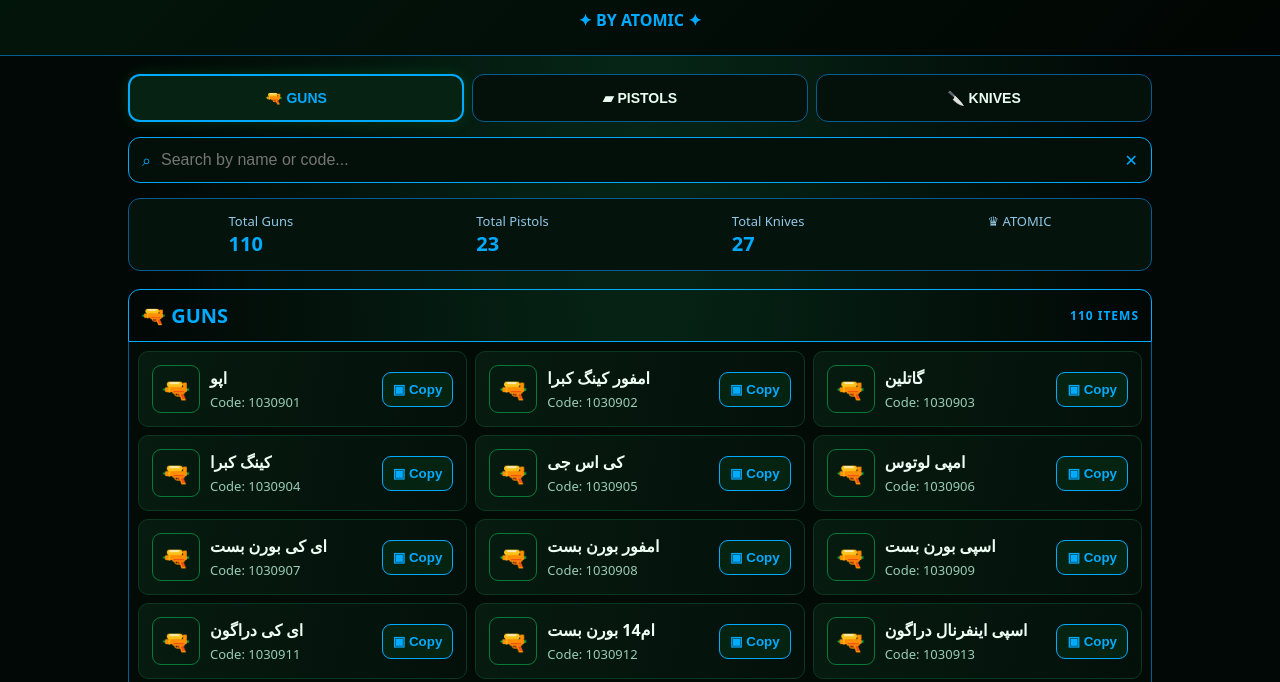
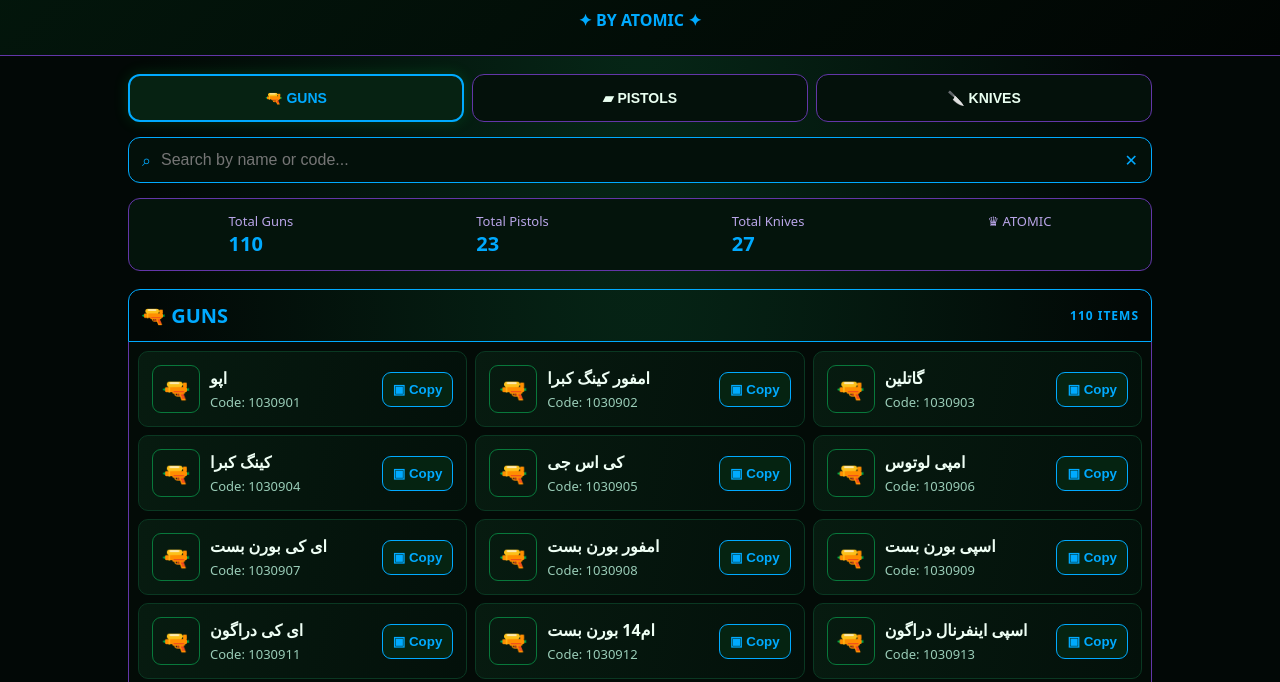
Before and after one commit to atomic-codes-11/killbox-codes-atomic, a plain HTML site: page index.html in a window 1280 px wide. Shown: the part 118-800 px from the top of the page. Drawn offline with Linux system fonts and the light colour scheme.

Commit message:
Update index.html

```diff
--- a/index.html
+++ b/index.html
@@ -5,7 +5,7 @@
 <meta name="theme-color" content="#03110a">
 <title>Killbox Codes | Atomic</title>
 <style>
-:root{--green:#00aaff;--bg:#020610;--panel:#06101f;--line:#075d91;--muted:#91c7e8}
+:root{--green:#00AAFF;--bg:#060615;--panel:#101027;--line:#6336A8;--muted:#B9A5E8}
 *{box-sizing:border-box}body{margin:0;background:radial-gradient(ellipse at top,#062717 0,#020806 55%);color:#effff5;font-family:system-ui,-apple-system,"Segoe UI",sans-serif}
 header{padding:28px 18px 24px;text-align:center;border-bottom:1px solid var(--line);background:linear-gradient(135deg,#03170c,#010503)}
 .brand{font-weight:1000;letter-spacing:2px;font-size:clamp(28px,7vw,48px);color:var(--green);text-shadow:0 0 20px #00ff4c66}
```
